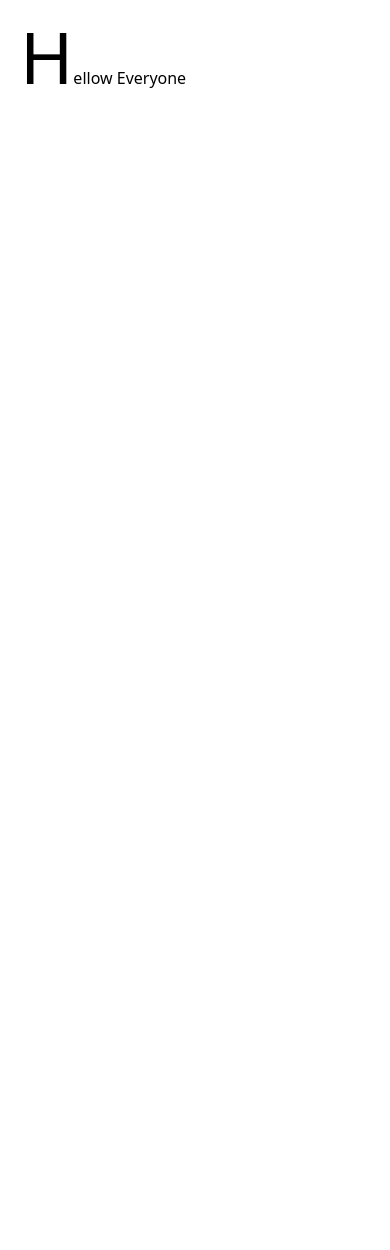
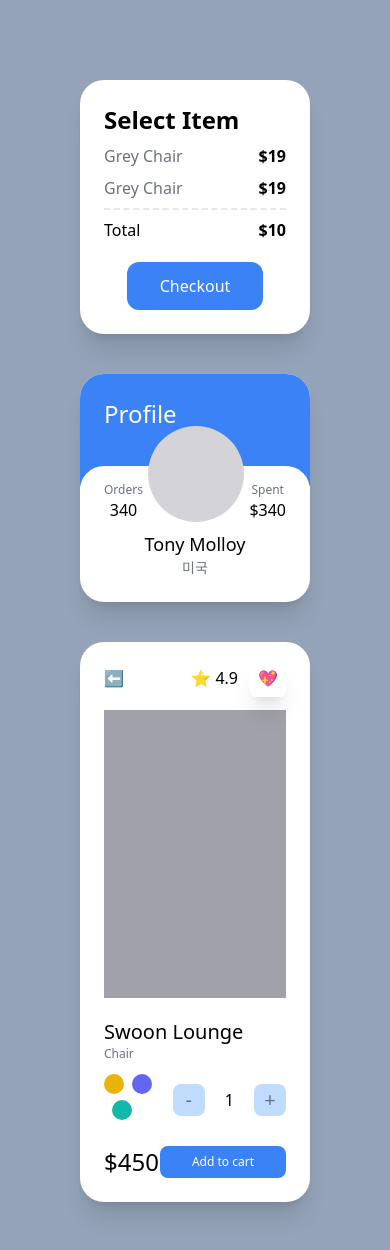
Before and after one commit to kubby159/carrot-market, a Next.js app: page / in a window 390 px wide. Shown: the top 1250 px of the page. Before the commit the page ends 844 px from the top, so only its background shows below. Built offline with nearby package versions, Linux system fonts and the light colour scheme.

Commit message:
[TailWind] Responsive

```diff
--- a/pages/index.tsx
+++ b/pages/index.tsx
@@ -2,10 +2,92 @@
 
 const Home: NextPage = () => {
   return (
-    <div className="flex flex-col space-y-2 p-5">
-      <p className="first-letter:text-7xl first-letter:hover:text-purple-400 first-letter:hover:text-purple-600">
-        Hellow Everyone
-      </p>
+    <div className="bg-slate-400 py-20 px-20 grid gap-10 min-h-screen">
+      <div className="bg-white sm:hover:bg-pink-800 sm:bg-red-400 md:bg-teal-400 lg:bg-indigo-400 xl:bg-yellow-400 2xl:bg-pink-500  p-6 rounded-3xl shadow-xl">
+        <span className="font-semibold text-2xl">Select Item</span>
+        <ul>
+          <div className="flex justify-between my-2 ">
+            <span className="text-gray-500">Grey Chair</span>
+            <span className="font-semibold">$19</span>
+          </div>
+          <div className="flex justify-between my-2 ">
+            <span className="text-gray-500">Grey Chair</span>
+            <span className="font-semibold">$19</span>
+          </div>
+        </ul>
+
+        <div className="flex justify-between mt-2 pt-2 border-t-2 border-dashed">
+          <span>Total</span>
+          <span className="font-semibold">$10</span>
+        </div>
+        <button
+          className="mt-5 bg-blue-500 text-white p-3
+        text-center rounded-xl w-3/4 block mx-auto
+        hover:bg-teal-500 hover:text-black
+        active:bg-yellow-500 focus:bg-red-500
+        "
+        >
+          Checkout
+        </button>
+      </div>
+      <div className="bg-white overflow-hidden rounded-3xl shadow-xl group">
+        <div className="bg-blue-500 p-6 pb-14">
+          <span className="text-white text-2xl">Profile</span>
+        </div>
+        <div className="rounded-3xl p-6 bg-white relative -top-5">
+          <div className="flex relative -top-16 items-end justify-between">
+            <div className="flex flex-col items-center">
+              <span className="text-xs text-gray-500">Orders</span>
+              <span className="font-medium">340</span>
+            </div>
+            <div className="h-24 w-24 bg-zinc-300 rounded-full group-hover:bg-red-300 transition-colors" />
+            <div className="flex flex-col items-center">
+              <span className="text-xs text-gray-500">Spent</span>
+              <span className="font-medium">$340</span>
+            </div>
+          </div>
+          <div className="relative  flex flex-col items-center -mt-14 -mb-5">
+            <span className="text-lg font-medium">Tony Molloy</span>
+            <span className="text-sm text-gray-500">미국</span>
+          </div>
+        </div>
+      </div>
+      <div className="bg-white p-6 rounded-3xl shadow-xl">
+        <div className="flex mb-5 justify-between items-center">
+          <span>⬅️</span>
+          <div className="space-x-3">
+            <span>⭐️ 4.9</span>
+            <span className="shadow-xl p-2 rounded-md">💖</span>
+          </div>
+        </div>
+        <div className="bg-zinc-400 h-72 mb-5" />
+        <div className="flex flex-col">
+          <span className="font-medium text-xl">Swoon Lounge</span>
+          <span className="text-xs text-gray-500">Chair</span>
+          <div className="mt-3 mb-5 flex justify-between items-center">
+            <div className="space-x-2">
+              <button className="w-5 h-5 rounded-full bg-yellow-500 focus:ring-2 ring-offset-2 ring-yellow-500 transition" />
+              <button className="w-5 h-5 rounded-full bg-indigo-500 focus:ring-2 ring-offset-2 ring-indigo-500 transition" />
+              <button className="w-5 h-5 rounded-full bg-teal-500 focus:ring-2 ring-offset-2 ring-teal-500 transition" />
+            </div>
+            <div className="flex items-center space-x-5">
+              <button className=" rounded-lg bg-blue-200 flex justify-center items-center aspect-square w-8 text-xl text-gray-500">
+                -
+              </button>
+              <span>1</span>
+              <button className=" rounded-lg bg-blue-200 flex justify-center items-center aspect-square w-8 text-xl text-gray-500">
+                +
+              </button>
+            </div>
+          </div>
+          <div className="flex justify-between items-center">
+            <span className="font-medium text-2xl">$450</span>
+            <button className="bg-blue-500 py-2 px-8 text-center text-xs text-white rounded-lg">
+              Add to cart
+            </button>
+          </div>
+        </div>
+      </div>
     </div>
   );
 };
```
